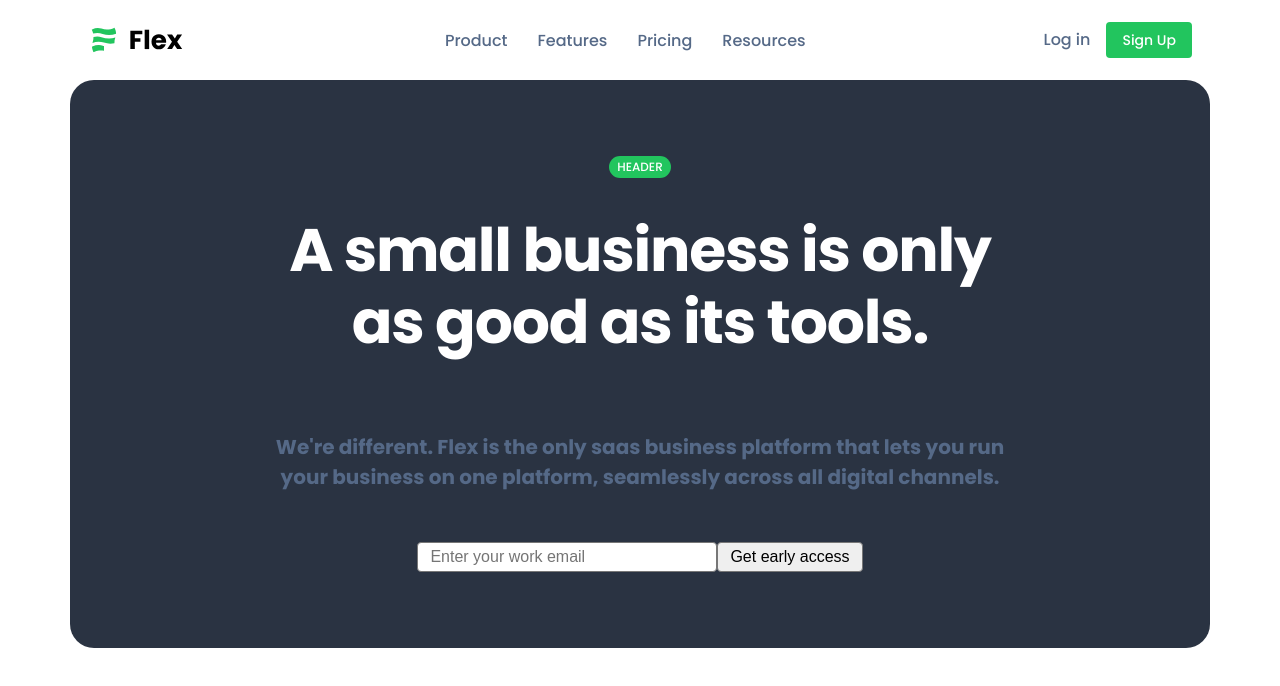
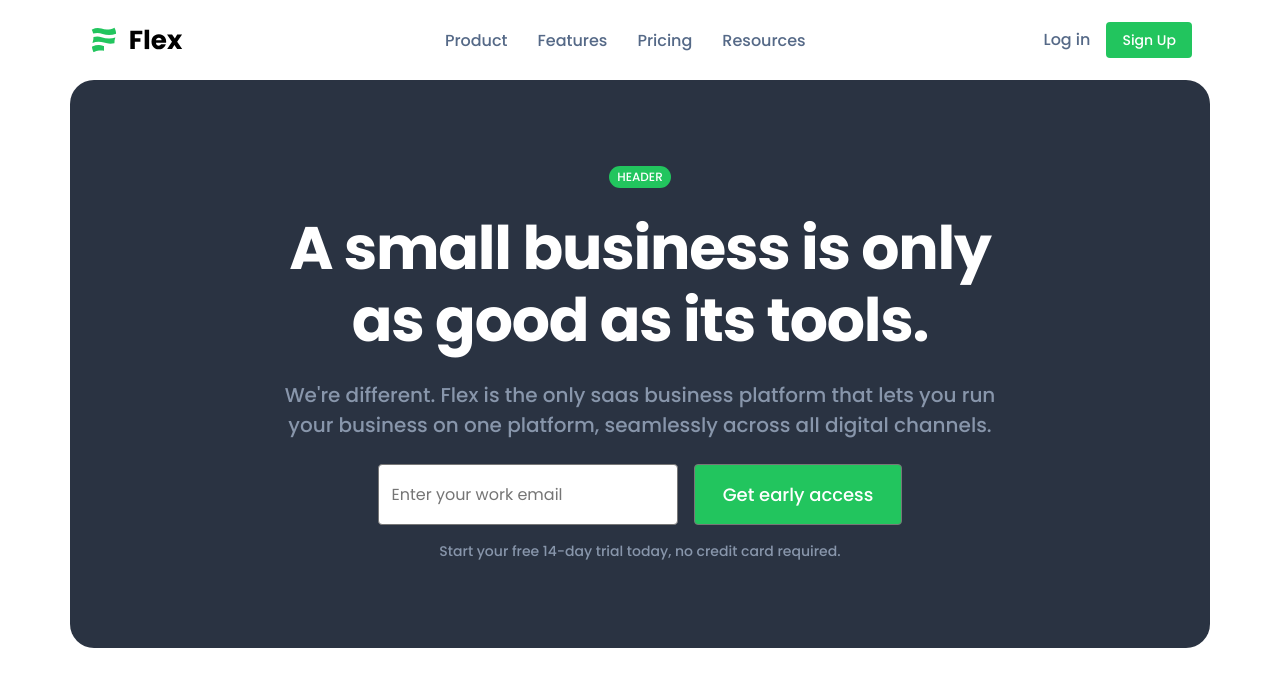
Before and after one commit to MariusAskelovic/7_react_teacherLess_practise, a React (Vite) app: page / in a window 1280 px wide. Shown: the top 686 px of the page. Built offline with nearby package versions, Linux system fonts and the light colour scheme.

Commit message:
Hero + SectionTitle component

```diff
--- a/src/components/Button.jsx
+++ b/src/components/Button.jsx
@@ -1,5 +1,5 @@
 export default function Button(props) {
     return (
-        <button>{props.name}</button>
+        <button className={props.className}>{props.name}</button>
     )
 }
--- a/src/components/Hero.jsx
+++ b/src/components/Hero.jsx
@@ -1,19 +1,27 @@
 import Button from './Button'
+import SectionTitle from './SectionTitle'
 import './hero.scss'
 
-export default function Hero(props) {
+export default function Hero() {
     return (
         <div className="container heroSectionBg">
             <div className='heroSection'>
-                {/* <p>{props.pill}</p> */}
-                <p className='pill'>HEADER</p>
-                {/* <h2>{props.title}</h2> */}
-                <h2 className='heroTitle'>A small business is only as good as its tools.</h2>
-                {/* <h4>{props.subtitle}</h4> */}
-                <h4 className='heroSubtitle'>We&apos;re different. Flex is the only saas business platform that lets you run your business on one platform, seamlessly across all digital channels.</h4>
-                <div className='heroInputBtnSection'>
-                    <input type="email" name="email" id="heroEmail" placeholder='Enter your work email' className='heroEmail' />
-                    <Button name='Get early access' />
+                <SectionTitle
+                    pill='HEADER'
+                    title='A small business is only as good as its tools.'
+                    subtitle='We&apos;re different. Flex is the only saas business platform that lets you run your business on one platform, seamlessly across all digital channels.'
+
+                    pillClass='pill'
+                    titleClass='heroTitle'
+                    subtitleClass='heroSubtitle'
+                />
+
+                <div className='heroBottom'>
+                    <div className='heroInputBtnSection'>
+                        <input type="email" name="email" id="heroEmail" placeholder='Enter your work email' className='heroEmail' />
+                        <Button name='Get early access' className="heroBtn" />
+                    </div>
+                    <p className='heroBonusInfo'>Start your free 14-day trial today, no credit card required.</p>
                 </div>
             </div>
         </div>
--- /dev/null
+++ b/src/components/SectionTitle.jsx
@@ -0,0 +1,11 @@
+import { Fragment } from "react"
+
+export default function SectionTitle(props) {
+    return (
+        <Fragment>
+            <p className={props.pillClass}>{props.pill}</p>
+            <h2 className={props.titleClass}>{props.title}</h2>
+            <h4 className={props.subtitleClass}>{props.subtitle}</h4>
+        </Fragment>
+    )
+}
--- a/src/components/hero.scss
+++ b/src/components/hero.scss
@@ -14,7 +14,11 @@
     gap: 24px;
     text-align: center;
     max-width: 747px;
+    padding: 88px 0;
 
+    * {
+      margin: 0;
+    }
     .pill {
       color: white;
       background-color: var(--green-medium);
@@ -28,20 +32,31 @@
     }
     .heroSubtitle {
       font-size: 20px;
-      font-weight: 700;
+      font-weight: 500;
       line-height: 30px;
-      color: var(--gray-light);
+      color: var(--gray-v-light);
     }
     .heroInputBtnSection {
       display: flex;
+      margin-bottom: 16px;
+      gap: 16px;
     }
     .heroEmail {
       width: 320px;
+      font-family: var(--primary-font);
     }
-    .greenBtn {
+    .heroBtn {
       background-color: var(--green-medium);
       color: white;
       padding: 16px 28px;
+      font-size: 18px;
+      font-weight: 500;
+      font-family: var(--primary-font);
+    }
+    .heroBonusInfo {
+      color: var(--gray-v-light);
+      font-size: 14px;
+      font-weight: 500;
     }
   }
 }
--- a/src/style/App.css
+++ b/src/style/App.css
@@ -3,6 +3,7 @@
 @import url('https://cdnjs.cloudflare.com/ajax/libs/font-awesome/6.4.2/css/all.min.css');
 
 :root {
+  --gray-v-light: #8896ab;
   --gray-light: #556987;
   --gray-medium: #2a3342;
   --gray-dark: #212935;
@@ -25,3 +26,9 @@ body {
   padding: 2px 8px;
   border-radius: 36px;
 }
+
+.bumbum {
+  padding: 50px;
+  background-color: red;
+  color: blue;
+}
```
